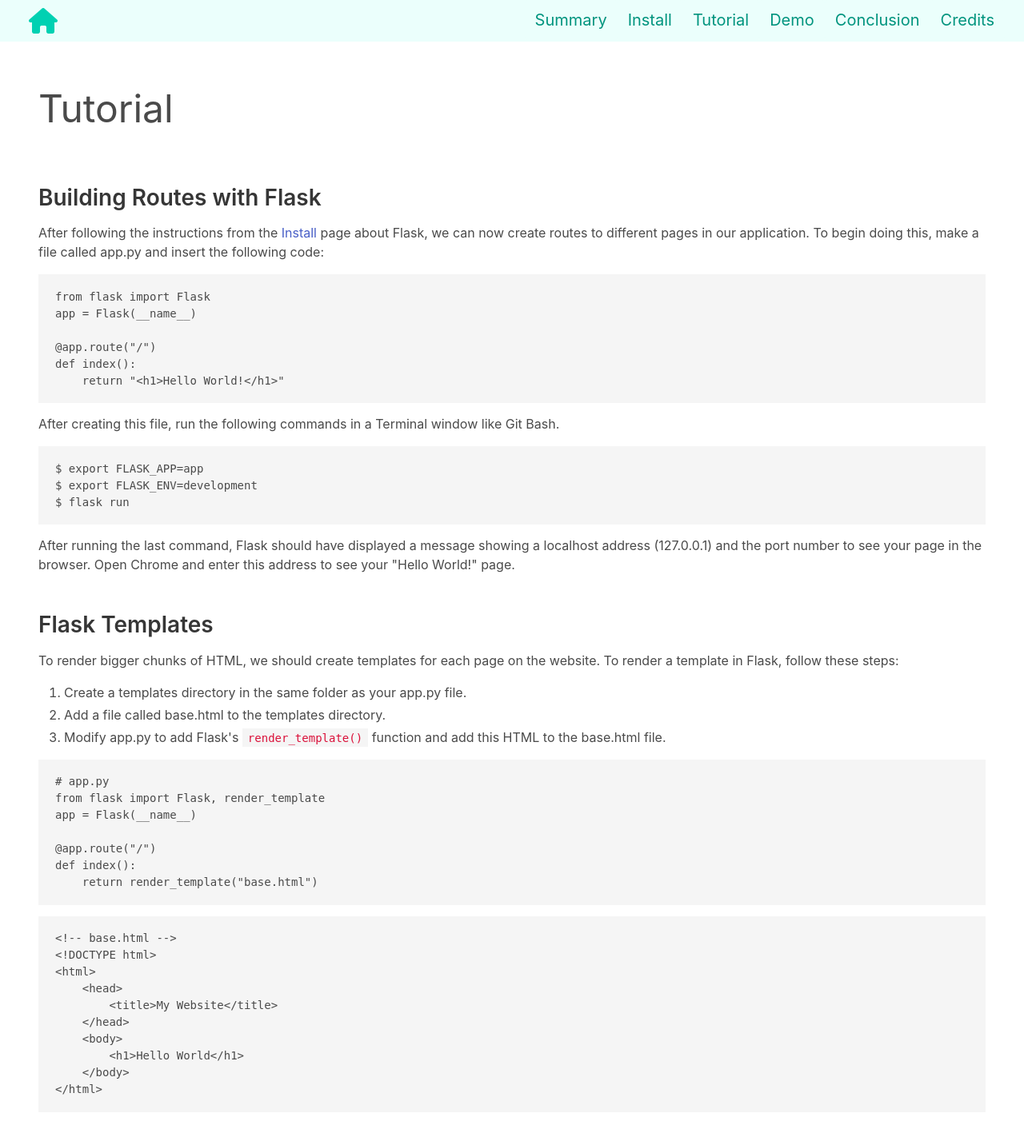
After one commit to pa-aggarwal/cps530-project, a Flask app: page /tutorial in a window 1280 px wide. The commit adds this page. Shown: the whole page at 80% size. Run offline with Flask 2, Linux system fonts and the light colour scheme; some libraries are stand-ins or nearby versions.

Commit message:
Finish demo content and add tutorial page
- Create footer section with links in demo page
- Add sections about using Flask in tutorial page

```diff
--- a/app.py
+++ b/app.py
@@ -10,3 +10,7 @@ def index():
 @app.route("/demo")
 def demo():
     return render_template("demo.html", title="Demo")
+
+@app.route("/tutorial")
+def tutorial():
+    return render_template("tutorial.html", title="Tutorial")
--- a/static/main.css
+++ b/static/main.css
@@ -27,10 +27,14 @@
     margin: 0 auto;
 }
 
-@media screen and (max-width: 700px) {
+@media screen and (max-width: 768px) {
 
     .center-content {
         max-width: 100%;
     }
 
+    .center-cards > .column:not(:last-child) {
+        margin-bottom: 1.5rem;
+    }
+
 }
--- a/templates/base.html
+++ b/templates/base.html
@@ -32,7 +32,7 @@
                 <div class="navbar-end">
                     <a class="navbar-item is-size-5 button is-primary is-light" href="/">Summary</a>
                     <a class="navbar-item is-size-5 button is-primary is-light" href="/">Install</a>
-                    <a class="navbar-item is-size-5 button is-primary is-light" href="/">Tutorial</a>
+                    <a class="navbar-item is-size-5 button is-primary is-light" href="{{ url_for('tutorial') }} ">Tutorial</a>
                     <a class="navbar-item is-size-5 button is-primary is-light" href="{{ url_for('demo') }}">Demo</a>
                     <a class="navbar-item is-size-5 button is-primary is-light" href="/">Conclusion</a>
                     <a class="navbar-item is-size-5 button is-primary is-light" href="/">Credits</a>
--- /dev/null
+++ b/templates/tutorial.html
@@ -0,0 +1,47 @@
+{% extends "base.html" %}
+{% block content %}
+    <section class="section">
+        <h1 class="is-size-1">Tutorial</h1>
+    </section>
+    <section class="section content py-3" id="flask-routes">
+        <h2>Building Routes with Flask</h2>
+        <p>After following the instructions from the <a href="#">Install</a> page about Flask, we can now create routes to different pages in our application. To begin doing this, make a file called <span>app.py</span> and insert the following code:</p>
+<pre><code>from flask import Flask
+app = Flask(__name__)
+
+@app.route("/")
+def index():
+    return "&lt;h1&gt;Hello World!&lt;/h1&gt;"</code></pre>
+        <p>After creating this file, run the following commands in a Terminal window like Git Bash.</p>
+<pre><code>$ export FLASK_APP=app
+$ export FLASK_ENV=development
+$ flask run</code></pre>
+        <p>After running the last command, Flask should have displayed a message showing a localhost address (127.0.0.1) and the port number to see your page in the browser. Open Chrome and enter this address to see your "Hello World!" page.</p>
+    </section>
+    <section class="section content py-3" id="flask-templates">
+        <h2>Flask Templates</h2>
+        <p>To render bigger chunks of HTML, we should create templates for each page on the website. To render a template in Flask, follow these steps:</p>
+        <ol>
+            <li>Create a <span>templates</span> directory in the same folder as your <span>app.py</span> file.</li>
+            <li>Add a file called <span>base.html</span> to the <span>templates</span> directory.</li>
+            <li>Modify <span>app.py</span> to add Flask's <code>render_template()</code> function and add this HTML to the <span>base.html</span> file.</li>
+        </ol>
+<pre><code># app.py
+from flask import Flask, render_template
+app = Flask(__name__)
+
+@app.route("/")
+def index():
+    return render_template("base.html")</code></pre>
+<pre><code>&lt;!-- base.html --&gt;
+&lt;!DOCTYPE html&gt;
+&lt;html&gt;
+    &lt;head&gt;
+        &lt;title&gt;My Website&lt;/title&gt;
+    &lt;/head&gt;
+    &lt;body&gt;
+        &lt;h1&gt;Hello World&lt;/h1&gt;
+    &lt;/body&gt;
+&lt;/html&gt;</code></pre>
+    </section>
+{% endblock content %}
```
Also changed, not shown: templates/demo.html (+13 -3 lines).
